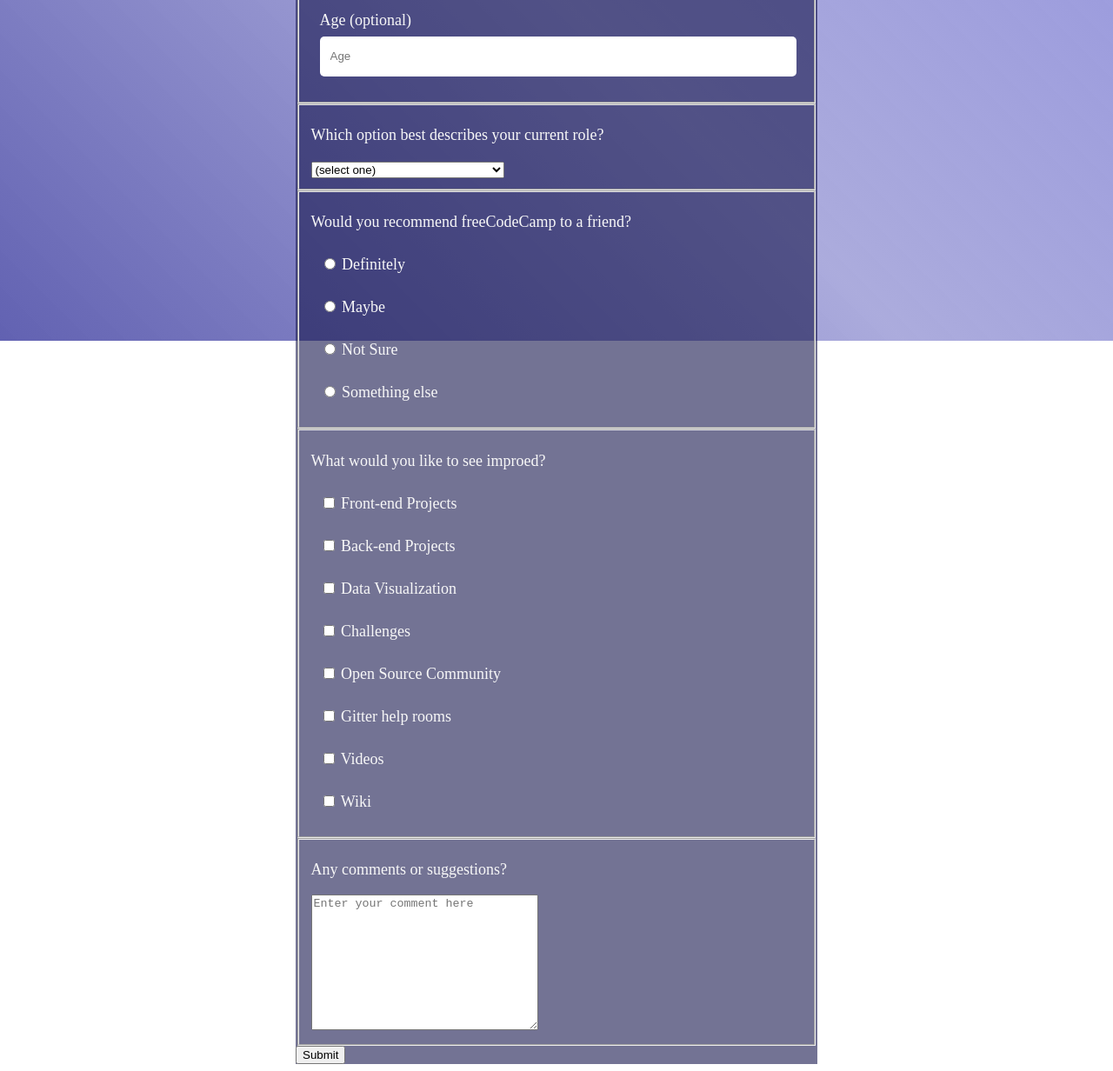
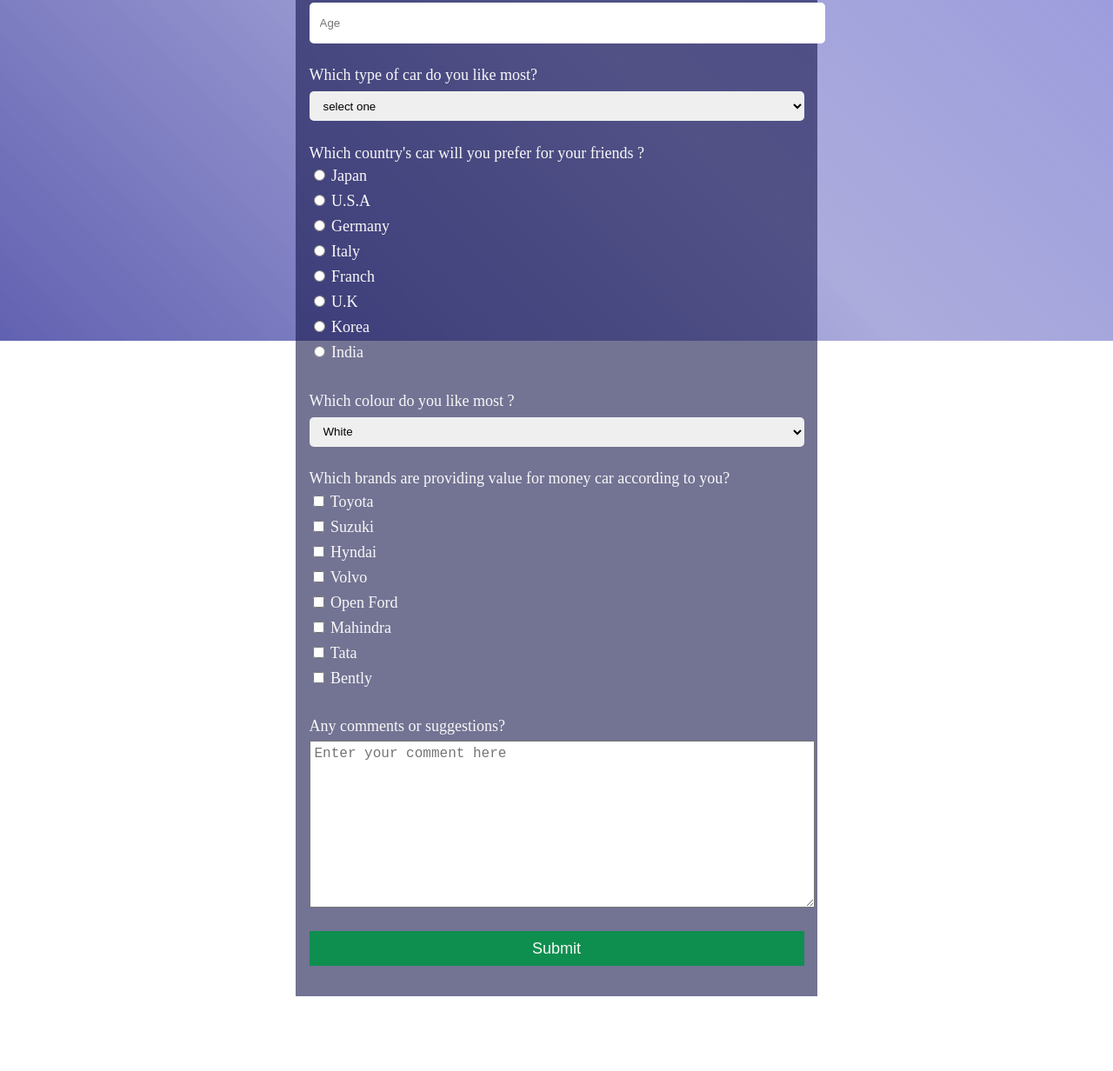
Before and after one commit to Raihanhossen/surveyFormProject, a plain HTML site: page index.htm in a window 1280 px wide. Shown: the part 408-1640 px from the top of the page at 87% size. After the commit the page ends 1562 px from the top, so only its background shows below. Drawn offline with Linux system fonts and the light colour scheme.

Commit message:
Certifiction Done at freeCodeCamp

```diff
--- a/index.css
+++ b/index.css
@@ -22,6 +22,9 @@ body {
     color: #f8f8f8;
 }
 
+h1 {
+    font-size: 36px;
+}
 #title,
 #description {
     margin: 1em auto;
@@ -47,6 +50,16 @@ fieldset{
     display: block;
     padding: 2rem auto;
     font-size: 1.125rem;
+    border: none;
+    /* padding:12px 15px; */
+    /* margin:0 0; */
+}
+fieldset:first-of-type {
+    padding-top: 35px;
+}
+
+fieldset:last-of-type {
+    padding-bottom: 35px;
 }
 
 label {
@@ -54,7 +67,7 @@ label {
     align-items: center;
     font-size: 1.125rem;
      margin-bottom:.5rem;
-     padding: 10px;
+     /* padding: 10px; */
      /* margin-left: -10px; */
      margin-right: 1.28rem;
 
@@ -70,3 +83,34 @@ label {
     padding: .375rem .75rem;
 
 }
+
+fieldset p {
+    font-size: 1.125rem;
+    margin-top: .5em;
+    margin-bottom: .3em;
+
+;}
+
+option {
+    font-size: 1rem;
+    height:2rem;
+    padding: .375rem .75rem;
+}
+
+textarea {
+    width: 100%;
+    font-size: 1rem;
+    padding:5px 5px;
+    margin-bottom: -5px;
+}
+
+#submit {
+    width: 100%;
+    background-color: #0e8f4f;
+    height: 2.5rem;
+    border: none;
+    color: #f8f8f8;
+    font-size: 1.125rem;
+    margin-top: 10px;
+    margin-bottom: 0;
+}
--- a/index.htm
+++ b/index.htm
@@ -10,52 +10,86 @@
 
 <body>
     <div class="container">
-        <h1 id="title">freeCodeCamp Survey Form</h1>
+        <h1 id="title">Car Survey Form</h1>
         <p id="description">Thank you for taking the time to help us improve the platform</p>
         <form action="https://register-demo.freecodecamp.org" class="survey-form" id="survey-form" method="post">
             <fieldset>
-                <label id="name-label" for="name">Name<input type="text" id="name"  class="form-control" name="name" required
-                        placeholder="Enter your name" /></label>
+                <label for="name-label" id="name-label" >Name</label><input type="text" id="name" class="form-control" name="name"
+                required placeholder="Enter your name" />
             </fieldset>
             <fieldset>
-                <label id="email-label" for="email">Email<input type="email" id="email" class="form-control" name="email" required
-                        placeholder="Enter your Email" /></label>
+                <label for="email-label" id="email-label" >Email</label><input type="email" id="email" class="form-control"
+                name="email" required placeholder="Enter your Email" />
             </fieldset>
             <fieldset>
-                <label id="number-label" for="number">Age (optional)<input type="number" name="number" id="number"  class="form-control"
-                        min="13" max="100" placeholder="Age" /></label>
+                <label for="number-label" id="number-label" >Age (optional)</label><input type="number" name="number" id="number"
+                class="form-control" min="13" max="100" placeholder="Age" />
             </fieldset>
             <fieldset>
-                <p>Which option best describes your current role?</p>
-                <select name="referrer" id="dropdown">
-                    <option value="">(select one)</option>
-                    <option value="1">freeCodeCamp News</option>
-                    <option value="2">freeCodeCamp YouTube Channel</option>
+                <p>Which type of car do you like most?</p>
+                <select name="referrer" id="dropdown" class="form-control">
+                    <option value="">select one</option>
+                    <option value="1">Sports Car</option>
+                    <option value="2">SUV</option>
+                    <option value="3">Classic Car</option>
+                    <option value="4">4X4 off-roader</option>
                 </select>
             </fieldset>
             <fieldset>
-                <p>Would you recommend freeCodeCamp to a friend?</p>
-                <label for=""><input name="user-recommended" type="radio" name="" id=""> Definitely</label>
-                <label for=""><input name="user-recommended" type="radio" name="" id=""> Maybe</label>
-                <label for=""><input name="user-recommended" type="radio" name="" id=""> Not Sure</label>
-                <label for=""><input name="user-recommended" type="radio" name="" id=""> Something else</label>
+                <p>Which country's car will you prefer for your friends ? </p>
+                <label for="japan"><input name="user-recommended" type="radio" name="japan" id="japan" class="input-radio"
+                        value="japan"> Japan</label>
+                <label for="usa"><input name="user-recommended" type="radio" name="usa" id="usa" class="input-radio"
+                        value="usa"> U.S.A</label>
+                <label for="germany"><input name="user-recommended" type="radio" name="germany" id="germany"
+                        class="input-radio" value="germany"> Germany</label>
+                <label for=""><input name="user-recommended" type="radio" name="italy" id="italy" class="input-radio"
+                        value="italy"> Italy</label>
+                <label for="franch"><input name="user-recommended" type="radio" name="franch" id="franch" class="input-radio"
+                        value="franch"> Franch</label>
+                <label for="uk"><input name="user-recommended" type="radio" name="uk" id="uk" class="input-radio"
+                        value="uk"> U.K</label>
+                <label for="korea"><input name="user-recommended" type="radio" name="korea" id="korea" class="input-radio"
+                        value="korea"> Korea</label>
+                <label for="india"><input name="user-recommended" type="radio" name="india" id="india" class="input-radio"
+                        value="india"> India</label>
             </fieldset>
             <fieldset>
-                <p>What would you like to see improed?</p>
-                <label for=""><input type="checkbox" name="" id="" value=""> Front-end Projects</label>
-                <label for=""><input type="checkbox" name="" id="" value=""> Back-end Projects</label>
-                <label for=""><input type="checkbox" name="" id="" value=""> Data Visualization</label>
-                <label for=""><input type="checkbox" name="" id="" value=""> Challenges</label>
-                <label for=""><input type="checkbox" name="" id="" value=""> Open Source Community</label>
-                <label for=""><input type="checkbox" name="" id="" value=""> Gitter help rooms</label>
-                <label for=""><input type="checkbox" name="" id="" value=""> Videos</label>
-                <label for=""><input type="checkbox" name="" id="" value=""> Wiki</label>
+                <p>Which colour do you like most ?</p>
+                <select name="referrer" id="dropdown" class="form-control">
+                    <option value="">select one</option>
+                    <option value="1">Red</option>
+                    <option value="2">Yellow</option>
+                    <option value="3">Black</option>
+                    <option value="4" selected>White</option>
+                    <option value="5">Silver</option>
+                    <option value="6">Something else</option>
+                </select>
+            </fieldset>
+            <fieldset>
+                <p>Which brands are providing value for money car according to you? </p>
+                <label for="toyota"><input type="checkbox" name="toyota" id="toyota"
+                        value="toyota"> Toyota</label>
+                <label for="suzuki"><input type="checkbox" name="suzuki" id="suzuki"
+                        value="suzuki"> Suzuki</label>
+                <label for="hynday"><input type="checkbox" name="hynday" id="hynday"
+                        value="hynday"> Hyndai</label>
+                <label for="volvo"><input type="checkbox" name="volvo" id="volvo" value="volvo">
+                    Volvo</label>
+                <label for="ford"><input type="checkbox" name="ford" id="ford" value="ford"> Open
+                    Ford</label>
+                <label for="mahindra"><input type="checkbox" name="mahindra" id="mahindra" value="mahindra"> Mahindra</label>
+                <label for="tata"><input type="checkbox" name="tata" id="tata" value="tata"> Tata</label>
+                <label for="bently"><input type="checkbox" name="bently" id="bently" value="bently"> Bently</label>
             </fieldset>
             <fieldset>
                 <p>Any comments or suggestions?</p>
-                <textarea name="" id="" cols="30" rows="10" placeholder="Enter your comment here"></textarea>
+                <textarea name="message" id="message" cols="30" rows="10"
+                    placeholder="Enter your comment here"></textarea>
             </fieldset>
-            <button id="submit" type="submit">Submit</button>
+            <fieldset>
+                <button id="submit" type="submit">Submit</button>
+            </fieldset>
         </form>
     </div>
 </body>
```
